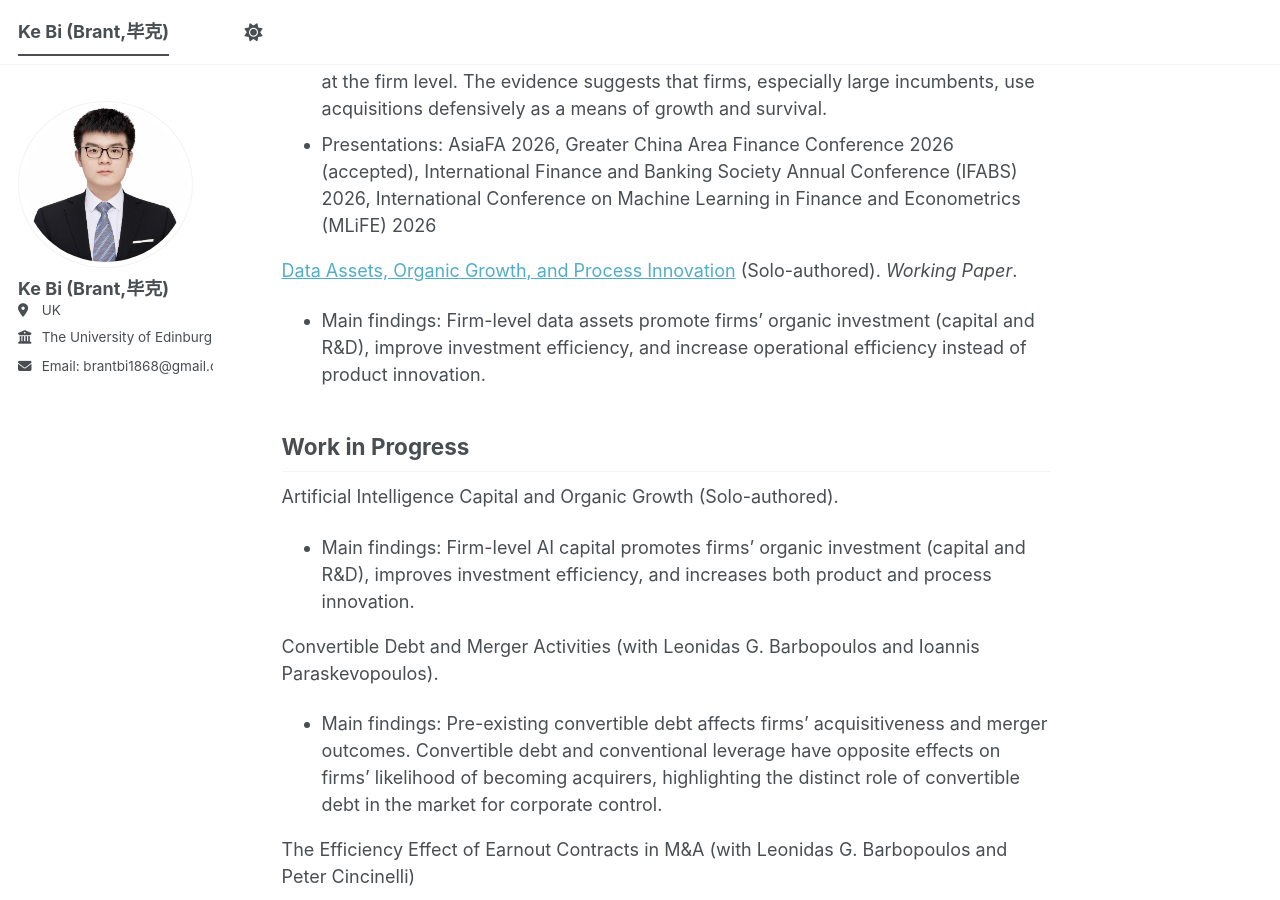
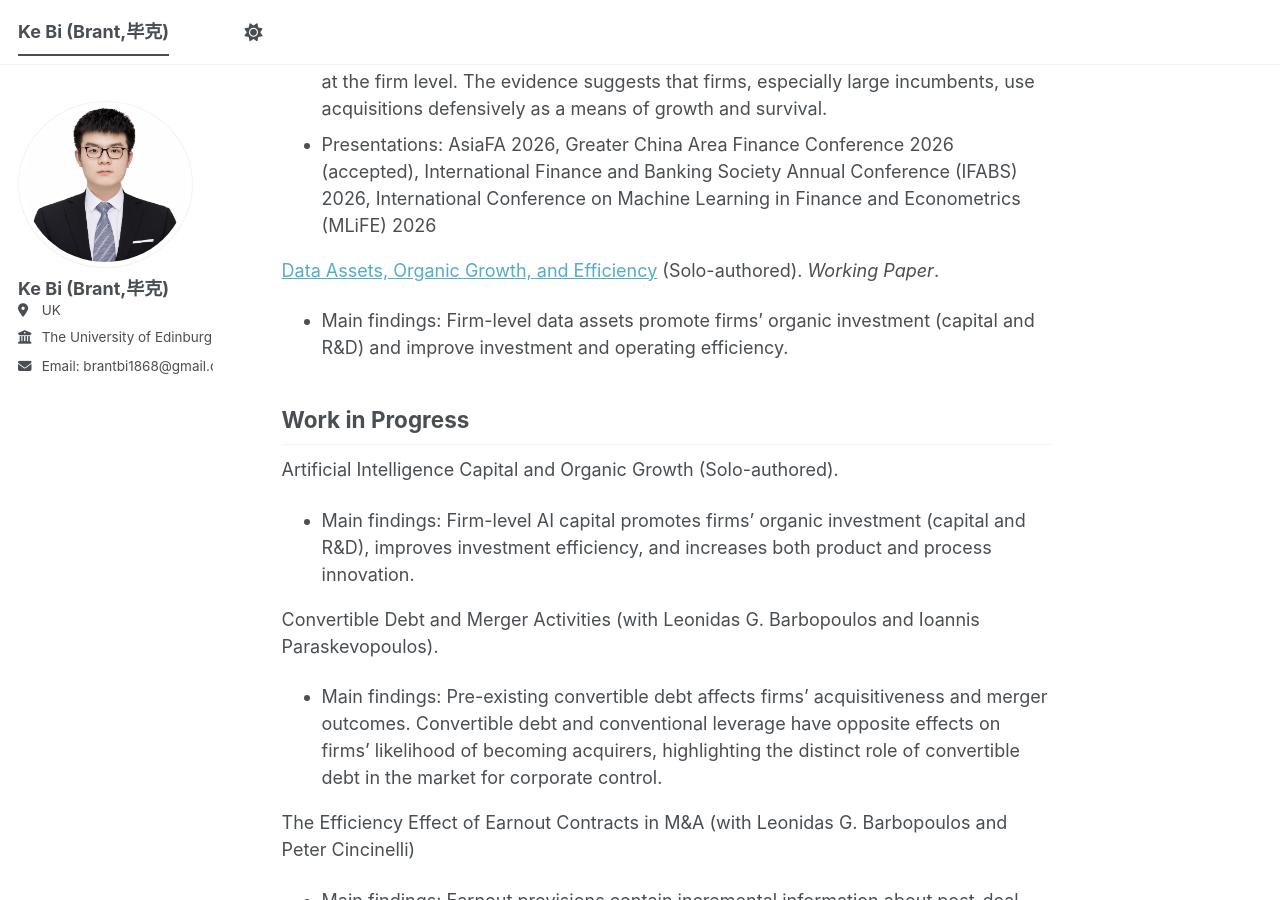
Before and after one commit to brant1868/brant1868.github.io, a Jekyll site: the page built from _pages/about.md, in a window 1280 px wide and 900 px high, scrolled down 1710 px. Built offline with Jekyll 4.4.1, drawn with Linux system fonts in a browser that asks for light colours; a script bundle is joined from its source files by our own code; library files that are not in the unit come from our copies.

Commit message:
Update about.md

```diff
--- a/_pages/about.md
+++ b/_pages/about.md
@@ -46,8 +46,8 @@ Working Papers
 - Main findings: This paper develops novel firm-level measures of data assets by combining economic modelling with large-language-model-based textual analysis and job-posting data, and shows that the data revolution promotes acquisition activity at the firm level. The evidence suggests that firms, especially large incumbents, use acquisitions defensively as a means of growth and survival.
 - Presentations: AsiaFA 2026, Greater China Area Finance Conference 2026 (accepted), International Finance and Banking Society Annual Conference (IFABS) 2026, International Conference on Machine Learning in Finance and Econometrics (MLiFE) 2026
 
-[Data Assets, Organic Growth, and Process Innovation](https://drive.google.com/file/d/1M3oKFxyER4gjZ8XPjFuT-uX8Pza1Q8wN/view?usp=sharing){:target="_blank" } (Solo-authored). _Working Paper_.
-- Main findings: Firm-level data assets promote firms' organic investment (capital and R&D), improve investment efficiency, and increase operational efficiency instead of product innovation.
+[Data Assets, Organic Growth, and Efficiency](https://drive.google.com/file/d/1ie99rTEbM1nXDU970mZhnx3mpPh9ctxn/view?usp=drive_link){:target="_blank" } (Solo-authored). _Working Paper_.
+- Main findings: Firm-level data assets promote firms' organic investment (capital and R&D) and improve investment and operating efficiency.
 
 
 Work in Progress
```
